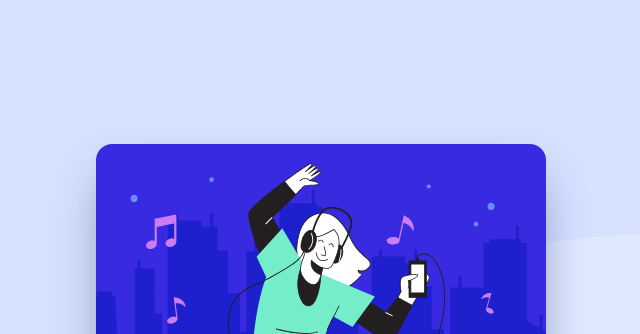
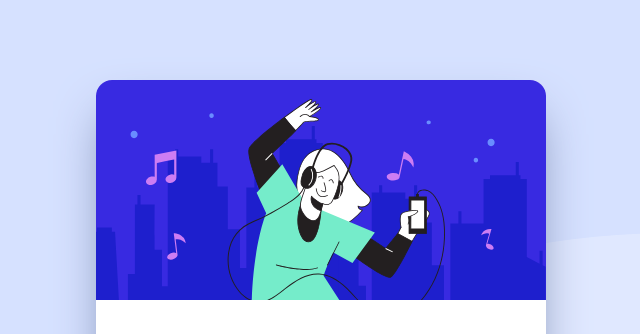
Before and after one commit to adhasanblog/ordersummary, a plain HTML site: page index.html in a window 1280 px wide. Shown: the top 334 px of the page, without its empty margins (319-959 px from the left). Drawn offline with Linux system fonts and the light colour scheme.

Commit message:
add container for setting position center

```diff
--- a/index.html
+++ b/index.html
@@ -11,7 +11,8 @@
 
 <body class="desktop:bg-svg-pattern desktop:bg-no-repeat desktop:bg-full tablet:bg-svg-pattern tablet:bg-no-repeat tablet:bg-full bg-pale-blue phone:bg-svg-pattern-mobile phone:bg-no-repeat phone:bg-mobile">
     <main>
-        <div class="flex flex-col mx-auto desktop:my-36 phone:my-20 tablet:my-20 phone:w-min tablet:w-min bg-white h-auto desktop:w-450 rounded-2xl shadow-2xl shadow-desaturated-blue">
+        <div class="container h-screen mx-auto flex">
+            <div class="flex flex-col m-auto phone:w-min tablet:w-min bg-white h-auto desktop:w-450 rounded-2xl shadow-2xl shadow-desaturated-blue">
                 <img class="rounded-t-2xl" src="src/img/illustration-hero.svg" alt="illustration" />
                 <h1 class="mx-auto mt-10 text-2xl font-semibold text-dark-blue font-red-hat">
                     Order Summary
@@ -43,6 +44,7 @@
             >Cancel Order</a
           >
         </div>
+      </div>
     </main>
   </body>
 </html>
```
Also changed, not shown: src/style.css. Lines whose indentation alone changed are shown as unchanged.
